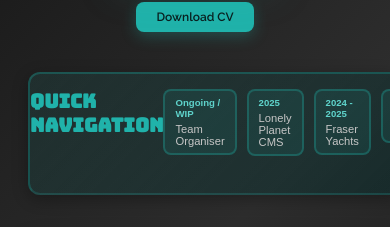
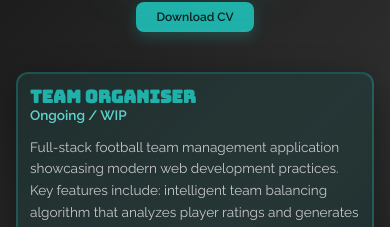
Before and after one commit to LiamCavens/Vue3Portfolio, a Vue app: page /portfolio in a window 390 px wide. Shown: the part 134-361 px from the top of the page. Built offline with nearby package versions, Linux system fonts and the light colour scheme.

Commit message:
portfolio responsiveness

```diff
--- a/src/views/PortfolioView.vue
+++ b/src/views/PortfolioView.vue
@@ -836,37 +836,30 @@ const currentFullscreenImages = computed(() => {
 
   .portfolio-container {
     grid-template-columns: 1fr;
+    padding: 0 15px;
+    width: auto;
   }
 
   .project-nav {
-    position: static;
-    display: flex;
-    overflow-x: auto;
-    padding: 15px 0;
-    margin-bottom: 20px;
-    border-right: none;
-    border-bottom: 2px solid rgba(32, 178, 170, 0.2);
-
-    ul {
-      display: flex;
-      gap: 10px;
-      flex-direction: row;
-    }
-
-    .nav-button {
-      flex-shrink: 0;
-      transform: none !important;
-
-      &:hover {
-        transform: translateY(-2px) !important;
-      }
-    }
+    display: none;
   }
 
   .project-card {
     grid-template-columns: 1fr;
     gap: 20px;
     padding: 20px;
+    display: flex;
+    flex-direction: column;
+
+    .project-details {
+      order: 1;
+    }
+
+    .project-image {
+      order: 2;
+      width: 100%;
+      min-height: 300px;
+    }
   }
 
   .project-details h2 {
@@ -889,12 +882,21 @@ const currentFullscreenImages = computed(() => {
     }
   }
 
+  .portfolio-container {
+    padding: 0 10px;
+    width: auto;
+  }
+
   .projects-scroll {
     gap: 30px;
   }
 
   .project-card {
     padding: 15px;
+
+    .project-image {
+      min-height: 250px;
+    }
   }
 
   .project-details h2 {
@@ -904,18 +906,6 @@ const currentFullscreenImages = computed(() => {
   .project-tech .tech-tag {
     font-size: 0.75rem;
     padding: 5px 10px;
-  }
-
-  .project-nav .nav-button {
-    padding: 8px 12px;
-
-    .nav-year {
-      font-size: 0.65rem;
-    }
-
-    .nav-title {
-      font-size: 0.75rem;
-    }
   }
 }
 
@@ -928,8 +918,17 @@ const currentFullscreenImages = computed(() => {
     }
   }
 
+  .portfolio-container {
+    padding: 0 8px;
+    width: auto;
+  }
+
   .project-card {
     padding: 12px;
+
+    .project-image {
+      min-height: 200px;
+    }
   }
 
   .project-details {
@@ -945,17 +944,5 @@ const currentFullscreenImages = computed(() => {
       font-size: 0.85rem;
     }
   }
-
-  .project-nav .nav-button {
-    padding: 6px 10px;
-
-    .nav-year {
-      font-size: 0.6rem;
-    }
-
-    .nav-title {
-      font-size: 0.7rem;
-    }
-  }
 }
 </style>
```
